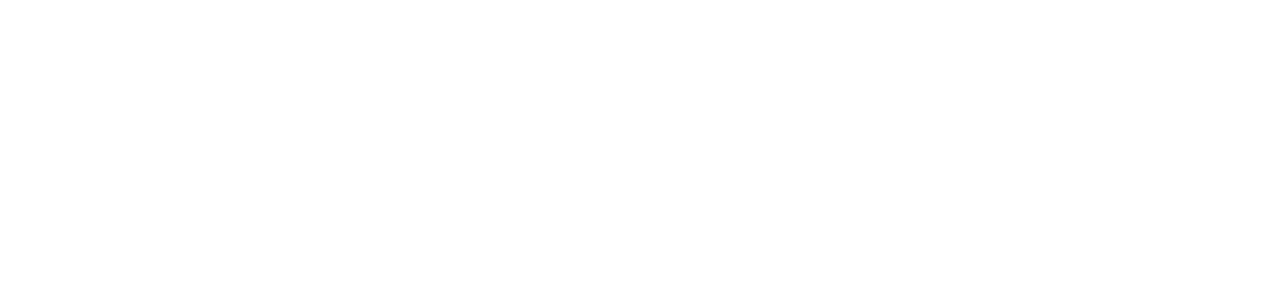
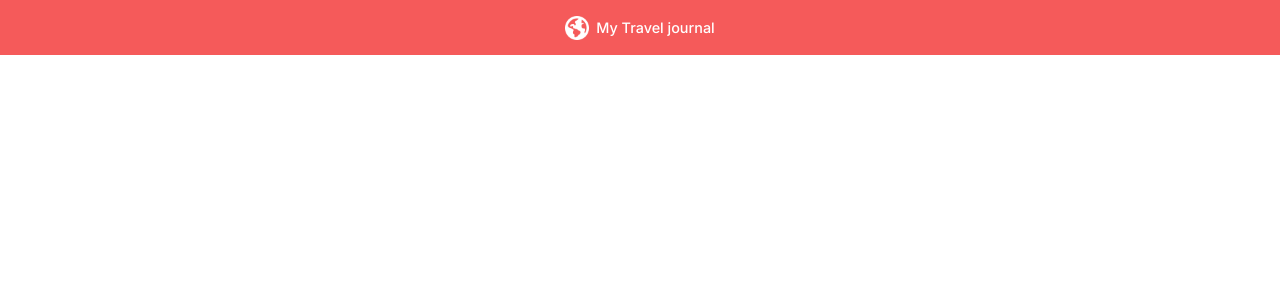
Before and after one commit to MOKAIRY/Learn-React, a React (Vite) app in the folder travel-journal/: page / in a window 1280 px wide. Shown: the top 300 px of the page. Built offline with nearby package versions, Linux system fonts and the light colour scheme.

Commit message:
Create header

```diff
--- a/travel-journal/src/App.jsx
+++ b/travel-journal/src/App.jsx
@@ -1 +1,9 @@
-export default function App() {}
+import Header from "./components/Header";
+
+export default function App() {
+  return (
+    <>
+      <Header />
+    </>
+  );
+}
--- /dev/null
+++ b/travel-journal/src/components/Header.jsx
@@ -0,0 +1,12 @@
+import Logo from "../assets/globe.png";
+
+export default function Header() {
+  return (
+    <>
+      <header>
+        <img src={Logo} alt="Logo" />
+        <h1>My Travel journal</h1>
+      </header>
+    </>
+  );
+}
--- a/travel-journal/src/index.css
+++ b/travel-journal/src/index.css
@@ -1,3 +1,23 @@
 body {
   margin: 0;
 }
+
+header {
+  background-color: #f55a5a;
+  display: flex;
+  justify-content: center;
+  align-items: center;
+  color: white;
+  height: 55px;
+}
+
+header > img {
+  width: 24px;
+  margin-right: 7px;
+}
+
+header > h1 {
+  font-size: 0.9rem;
+  font-weight: 500;
+  font-family: Inter;
+}
```
